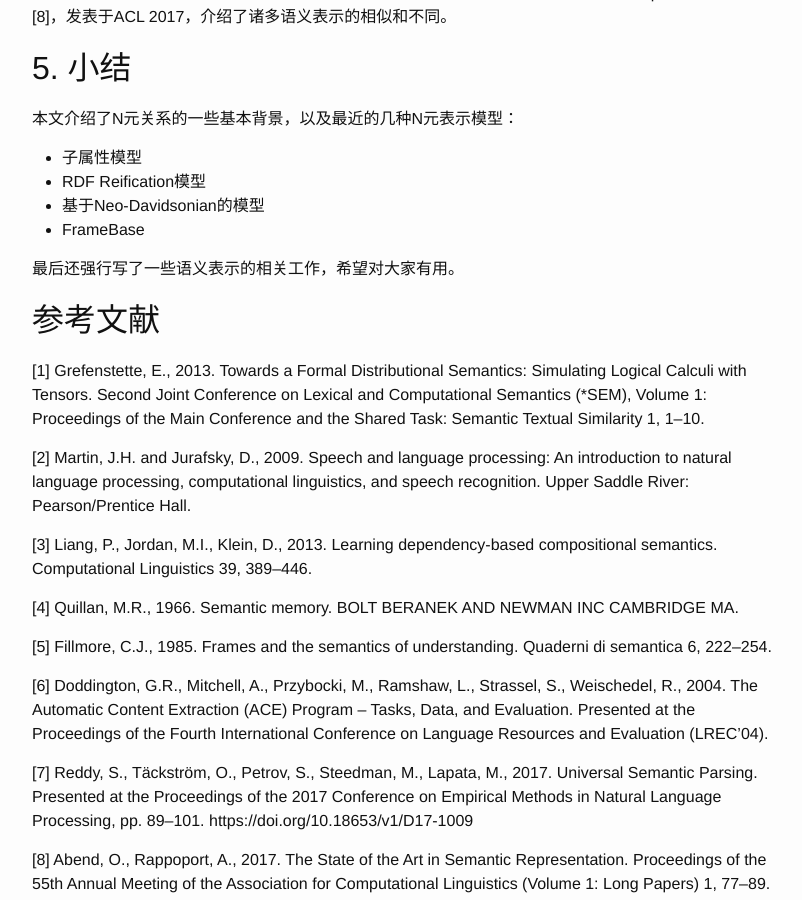
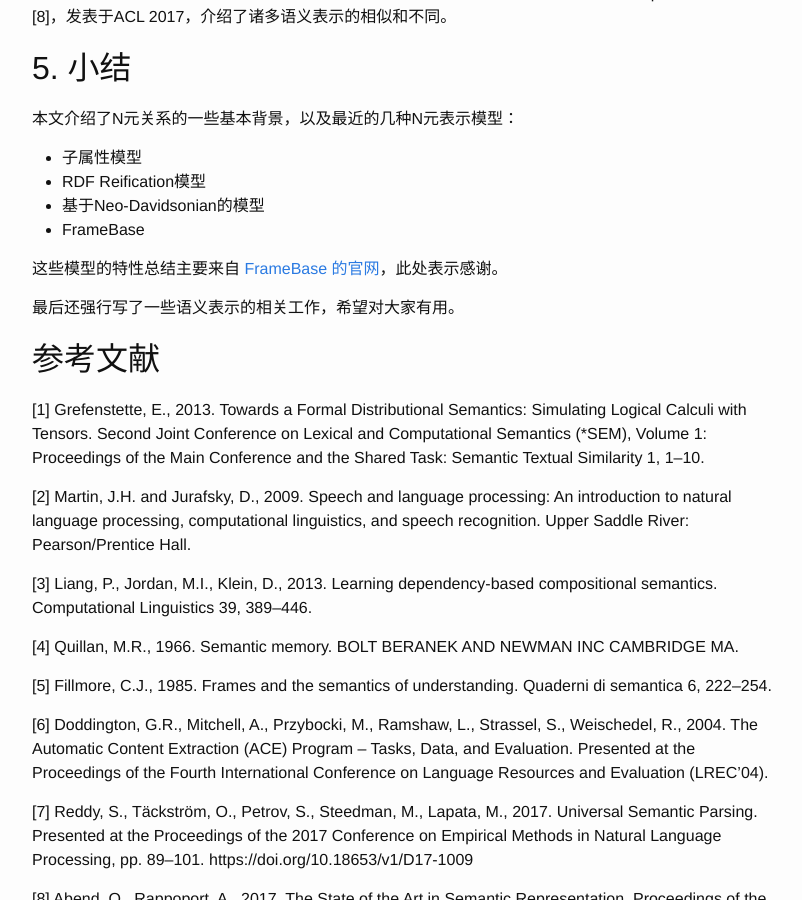
Before and after one commit to zxteloiv/zxteloiv.github.io, a Jekyll site: the page built from _posts/2019-06-22-formalization-of-n-ary-relations.md, in a window 1280 px wide and 900 px high, scrolled down 8706 px. Shown: the whole window, without its empty margins (238-1040 px from the left). Built offline with Jekyll 4.4.1, drawn with Linux system fonts in a browser that asks for light colours; comment, search, counter and statistics services are not loaded.

Commit message:
add acknowledgement to FrameBase

```diff
--- a/_posts/2019-06-22-formalization-of-n-ary-relations.md
+++ b/_posts/2019-06-22-formalization-of-n-ary-relations.md
@@ -223,6 +223,8 @@ Reification 在 RDF 规范中是一个定义好的术语，它指将某种语法
 - 基于Neo-Davidsonian的模型
 - FrameBase
 
+这些模型的特性总结主要来自 [FrameBase 的官网](http://www.framebase.org/about)，此处表示感谢。
+
 最后还强行写了一些语义表示的相关工作，希望对大家有用。
 
 # 参考文献
```
